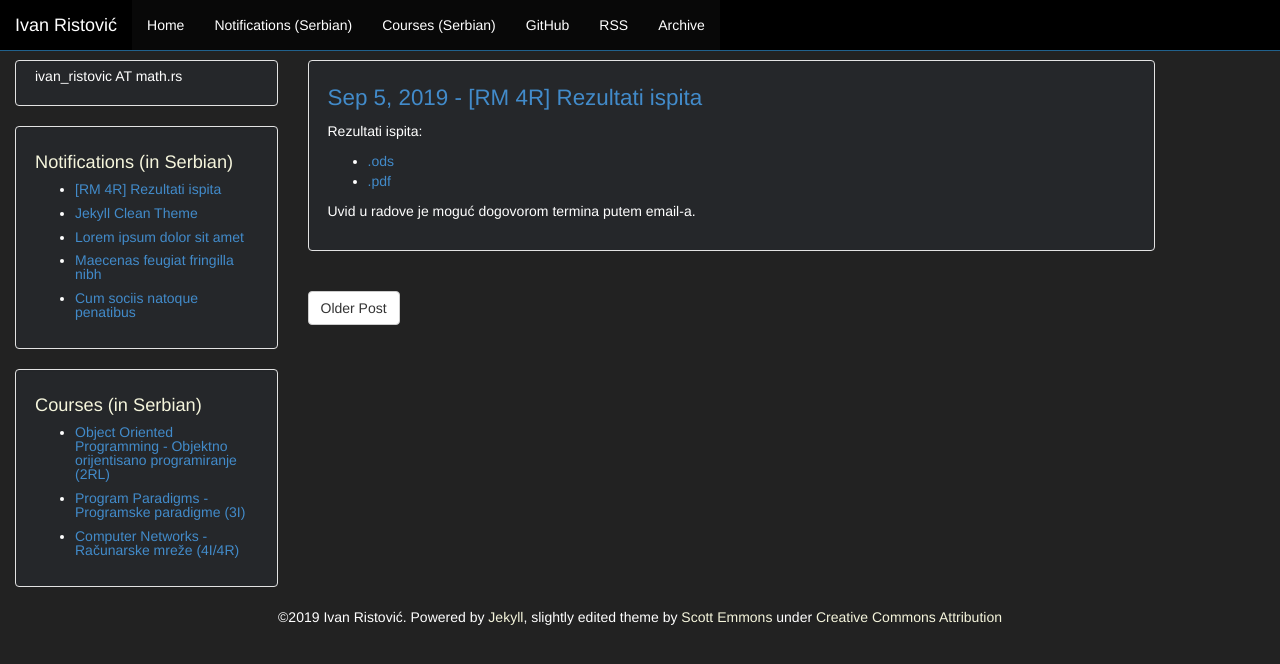
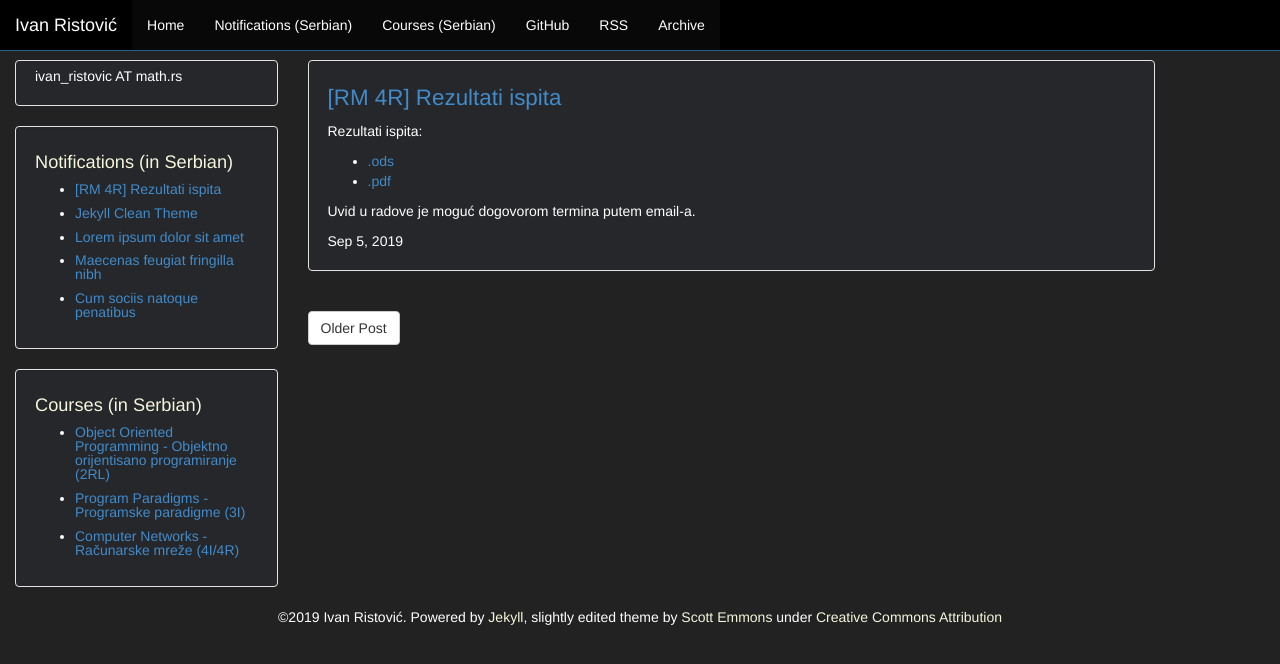
Before and after one commit to ivan-ristovic/ivan-ristovic.github.io, a Jekyll site: the page built from _posts/2019-09-05-rm-res.md, in a window 1280 px wide. Shown: the top 664 px of the page. Built offline with Jekyll 4.4.1, drawn with Linux system fonts in a browser that asks for light colours.

Commit message:
Make date separated from post title

```diff
--- a/_layouts/post.html
+++ b/_layouts/post.html
@@ -8,7 +8,7 @@
         <div class="col-md-9">
           <div class="article">
             <div class="well">
-                <h1><a href="{{ site.baseurl}}{{ page.url }}">{{ page.date | date: "%b %-d, %Y" }} - {{ page.title }}</a></h1>
+                <h1><a href="{{ site.baseurl}}{{ page.url }}">{{ page.title }}</a></h1>
             {% if site.comments and page.comments %}
                 {% if site.disqus != '' %}
                 <p class="author"><a href="#disqus_thread" data-disqus-identifier="{{ page.url | slugify }}">Comments</a></p>
@@ -29,6 +29,9 @@
                 <section id="isso-thread"></section>
                 {% endif %}
             {% endif %}
+                <div>
+                    {{ page.date | date: "%b %-d, %Y" }}
+                </div>
             </div>
           </div>
           <div class="pagination">
--- a/_posts/2019-09-05-rm-res.md
+++ b/_posts/2019-09-05-rm-res.md
@@ -6,7 +6,7 @@ comments: false
 ---
 
 Rezultati ispita:
-- [.ods](courses/rm/results/2019_R/RM_4R_SEP1_2018_2019.ods)
-- [.pdf](courses/rm/results/2019_R/RM_4R_SEP1_2018_2019.pdf)
+- [.ods](/courses/rm/results/2019_R/RM_4R_SEP1_2018_2019.ods)
+- [.pdf](/courses/rm/results/2019_R/RM_4R_SEP1_2018_2019.pdf)
 
 Uvid u radove je moguć dogovorom termina putem email-a.
--- a/courses.html
+++ b/courses.html
@@ -10,7 +10,6 @@ layout: default
 
 <div class="well">
   <h1>Termini konsultacija</h1>
-  <p>
-    Sredom od 16h-17h u 716 ili petkom od 13h-14h u 716 ili po dogovoru putem e-maila. Konsultacije se moraju najaviti bar 3 dana unapred.
-  </p>
+  <p> Sredom od 16h-17h u 716 ili petkom od 13h-14h u 716 ili po dogovoru putem e-maila.</p>
+  <p>Konsultacije se moraju najaviti bar 3 dana unapred.</p>
 </div>
--- a/css/theme.css
+++ b/css/theme.css
@@ -70,3 +70,7 @@ body {
 .sidebar a:hover {
     color: #3071a9;
 }
+
+div .post-date {
+    float: right;
+}
```
